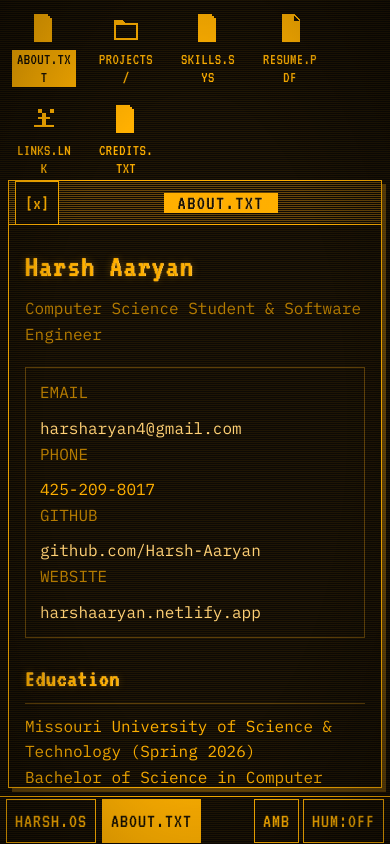
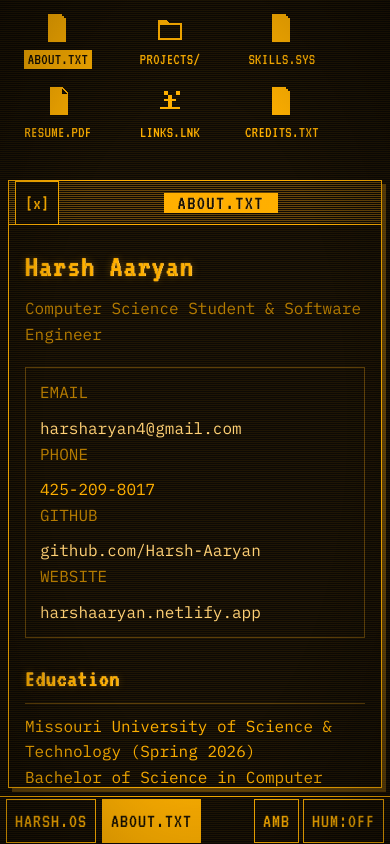
Before and after one commit to Harsh-Aaryan/website, a React (Vite) app: page / in a window 390 px wide. Built offline with nearby package versions, Linux system fonts and the light colour scheme.

Commit message:
Keep mobile icon labels on one readable line
Widen the wrapped tray cells to 100px so ABOUT.TXT through
CREDITS.TXT fit without mid-word breaks at 375–414px.

Co-authored-by: Harsh Aaryan <Harsh-Aaryan@users.noreply.github.com>

```diff
--- a/src/styles/os.css
+++ b/src/styles/os.css
@@ -818,21 +818,21 @@
     max-width: calc(100% - 16px);
     top: 8px;
     left: 8px;
-    gap: 8px 10px;
+    gap: 8px 12px;
   }
 
   .desktop-icon {
-    width: 72px;
-    flex: 0 0 72px;
+    width: 100px;
+    flex: 0 0 100px;
   }
 
   .desktop-icon-label {
     font-size: 16px;
-    line-height: 1.15;
+    line-height: 1.2;
     letter-spacing: 0.02em;
     max-width: 100%;
-    overflow-wrap: anywhere;
-    word-break: break-word;
+    white-space: nowrap;
+    overflow: hidden;
   }
 
   .ascii-art { font-size: 5px; }
```
